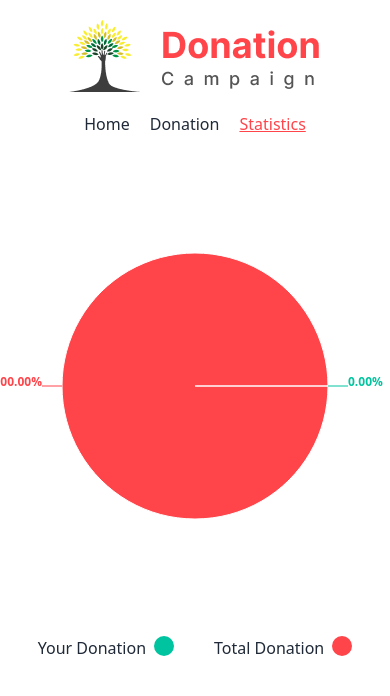
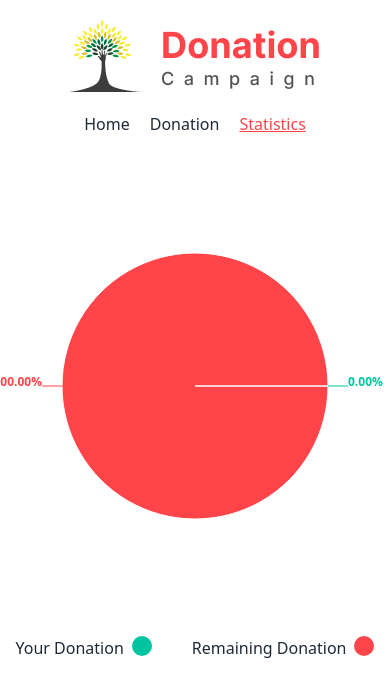
Before and after one commit to Rifatbd0789/Donation-Campaign, a React (Vite) app: page /stat in a window 390 px wide. Shown: the top 696 px of the page. Built offline with nearby package versions, Linux system fonts and the light colour scheme.

Commit message:
Readme file updated and Responsive done

```diff
--- a/src/Components/Statistics.jsx
+++ b/src/Components/Statistics.jsx
@@ -40,7 +40,7 @@ const Statistics = () => {
       <div className="flex justify-center gap-2 mb-5">
         <p>Your Donation</p>
         <div className="badge mr-8 badge-success bg-[#00C49F] gap-2"></div>
-        <p>Total Donation</p>
+        <p>Remaining Donation</p>
         <div className="badge badge-error bg-[#FF444A] gap-2"></div>
       </div>
     </div>
```
